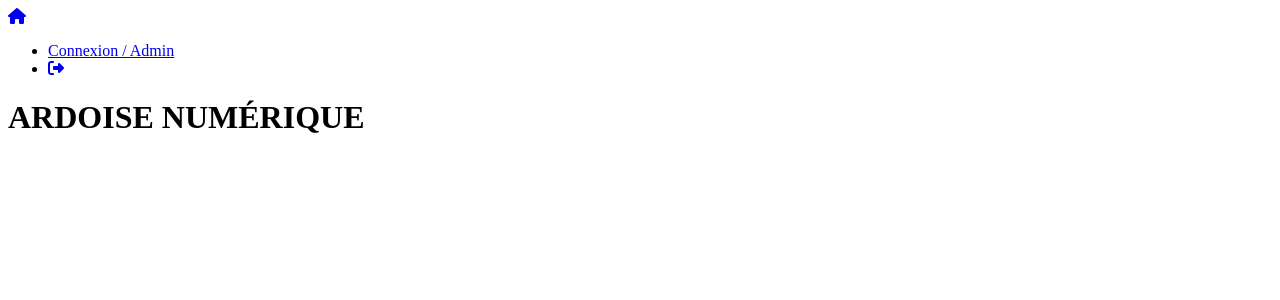
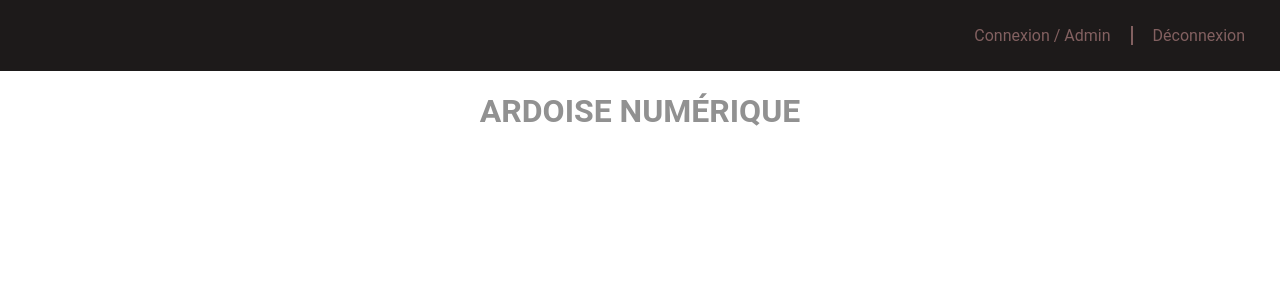
Before and after one commit to MadelineMorisset/ardoiseNum-rique, a PHP site: page / in a window 1280 px wide. Shown: the top 300 px of the page. Run offline with PHP 8.4, Linux system fonts and the light colour scheme; some libraries are stand-ins or nearby versions.

Commit message:
Ajout de tout le début du code (jusqu'au header) dans un fichier head.php

```diff
--- /dev/null
+++ b/head.php
@@ -0,0 +1,24 @@
+<!DOCTYPE html>
+<html lang="fr">
+
+<head>
+    <meta charset="UTF-8" />
+    <meta name="viewport" content="width=device-width, initial-scale=1.0" />
+    <!-- CSS -->
+    <link rel="stylesheet" href="style.css">
+    <!-- FontAwesome -->
+    <script src="https://kit.fontawesome.com/23c1a897ea.js" crossorigin="anonymous"></script>
+    <!-- JavaScript -->
+    <script src="script.js"></script>
+    <title>Ardoise Numérique</title>
+</head>
+
+<body>
+    <header class="header">
+        <nav class="nav">
+            <ul class="nav-signlist">
+                <li class="nav-signin"><a href="login.php" class="nav-signin--link">Connexion / Admin</a></li>
+                <li class="nav-signout"><a href="logout.php" class="nav-signout--link">Déconnexion</a></li>
+            </ul>
+        </nav>
+    </header>
--- a/index.php
+++ b/index.php
@@ -1,21 +1,7 @@
-<!DOCTYPE html>
-<html lang="fr">
-
-<head>
-    <meta charset="UTF-8" />
-    <meta name="viewport" content="width=device-width, initial-scale=1.0" />
-    <!-- FontAwesome -->
-    <script src="https://kit.fontawesome.com/23c1a897ea.js" crossorigin="anonymous"></script>
-    <!-- JavaScript -->
-    <script src="script.js"></script>
-    <title>Ardoise Numérique</title>
-</head>
-
-<body>
-    <?php include("header.php"); ?>
+<?php include("head.php"); ?>
 
     <main>
-        <h1>ARDOISE NUMÉRIQUE</h1>
+        <h1 class="main-h1">ARDOISE NUMÉRIQUE</h1>
     </main>
 </body>
 
```
Also changed, not shown: creationArdoise.php (+1 -15 lines), login.php (+2 -17 lines).
